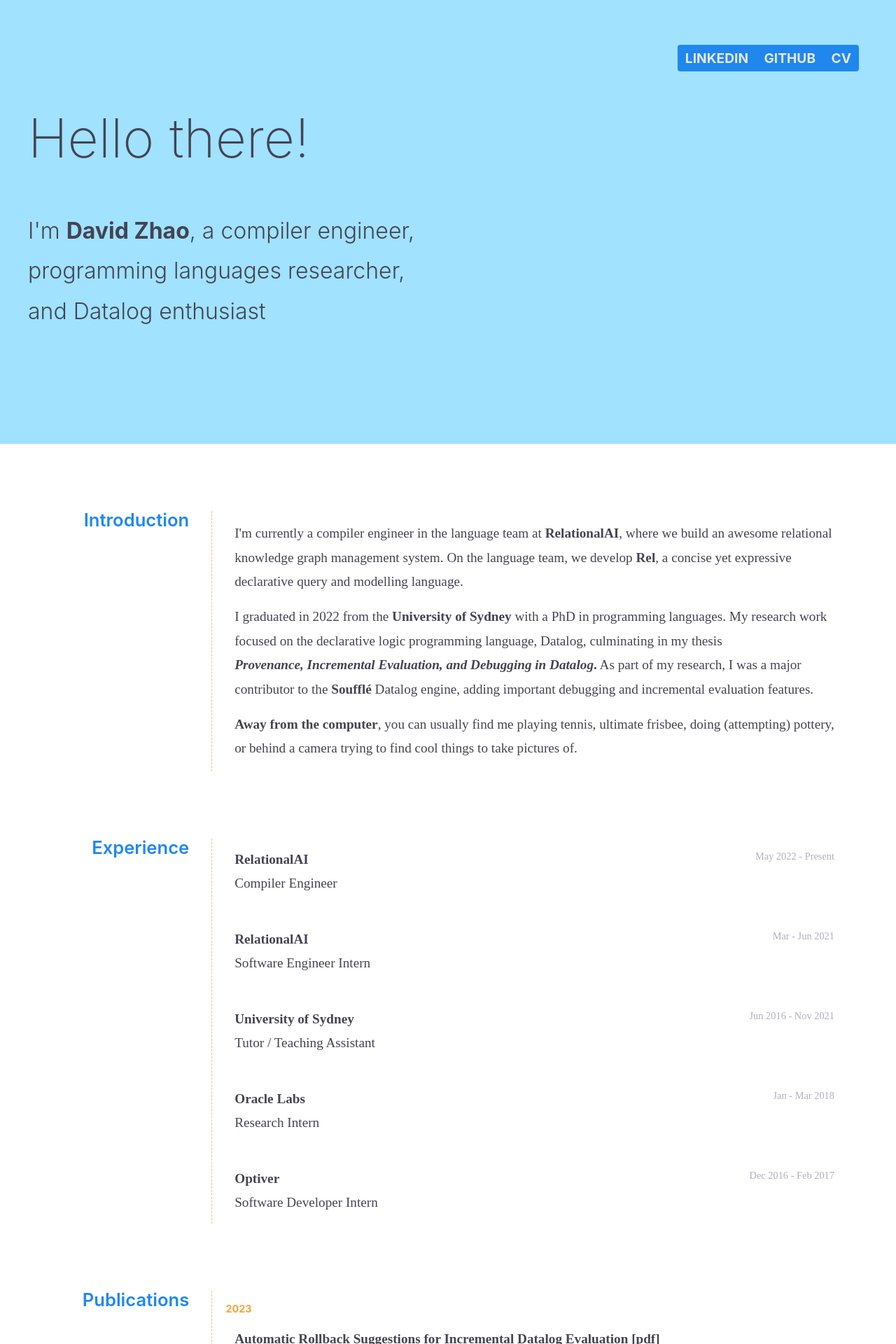
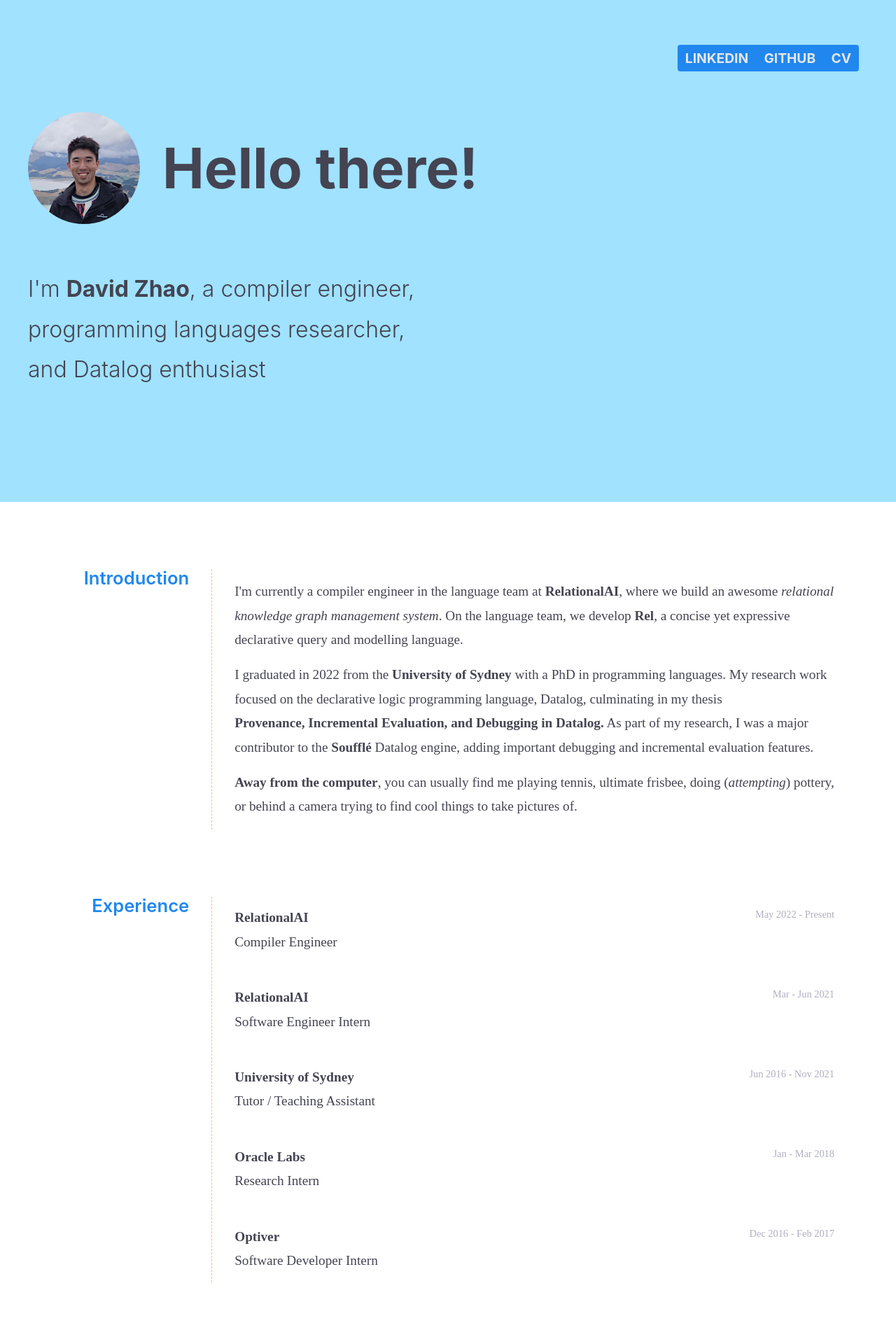
Before and after one commit to davidwzhao/davidwzhao.github.io, a Jekyll site: the page built from index.html, in a window 1280 px wide. Shown: the top 1920 px of the page at 70% size. Built offline with Jekyll 4.4.1, drawn with Linux system fonts in a browser that asks for light colours; some web fonts are replaced.

Commit message:
Update header and add picture of me

```diff
--- a/Gemfile
+++ b/Gemfile
@@ -7,12 +7,12 @@
 #
 # This will help ensure the proper Jekyll version is running.
 # Happy Jekylling!
-gem "jekyll", "~> 4.3.2"
+# gem "jekyll", "~> 4.3.2"
 # This is the default theme for new Jekyll sites. You may change this to anything you like.
 gem "minima", "~> 2.5"
 # If you want to use GitHub Pages, remove the "gem "jekyll"" above and
 # uncomment the line below. To upgrade, run `bundle update github-pages`.
-# gem "github-pages", group: :jekyll_plugins
+gem "github-pages", group: :jekyll_plugins
 # If you have any plugins, put them here!
 group :jekyll_plugins do
   gem "jekyll-feed", "~> 0.12"
--- a/_includes/header.html
+++ b/_includes/header.html
@@ -8,7 +8,10 @@
     </div>
 
     <span class="intro">
-        <h1 class="intro_hello">Hello there!</h1>
+        <div class="intro_hello">
+            <img class="intro_hello_pic" src="images/me.jpg" />
+            <h1 class="intro_hello_text">Hello there!</h1>
+        </div>
 
         <h2 class="intro_paragraph">
             I'm <span class="name">David Zhao</span>, a compiler engineer, programming
--- a/_sass/coolscss/_base.scss
+++ b/_sass/coolscss/_base.scss
@@ -89,7 +89,7 @@
 }
 
 // Font styles
-emph {
+.emph {
     font-style: italic;
 }
 
--- a/_sass/coolscss/_header.scss
+++ b/_sass/coolscss/_header.scss
@@ -51,11 +51,42 @@
         max-width: 1200px;
 
         .intro_hello {
+
+            display: flex;
             width: 90%;
-            font-size: 4.8rem;
-            font-weight: 200;
+            align-items: center;
 
             margin-bottom: 4rem;
+
+            @media (max-width: $medium-width) {
+                display: block;
+            }
+
+            .intro_hello_pic {
+                flex: 1 0 0;
+                max-width: 160px;
+                max-height: 160px;
+                border-radius: 50%;
+
+                @media (max-width: $medium-width) {
+                    max-width: 120px;
+                    max-height: 120px;
+                    margin-left: 50%;
+                }
+            }
+
+            .intro_hello_text {
+                flex: 4 0 0;
+                font-size: 5rem;
+                font-weight: 700;
+
+                margin-left: 2rem;
+
+                @media (max-width: $medium-width) {
+                    margin-left: 0;
+                    margin-top: 2rem;
+                }
+            }
         }
 
         .intro_paragraph {
```
Also changed, not shown: README.md (added), images/me.jpg (added).
